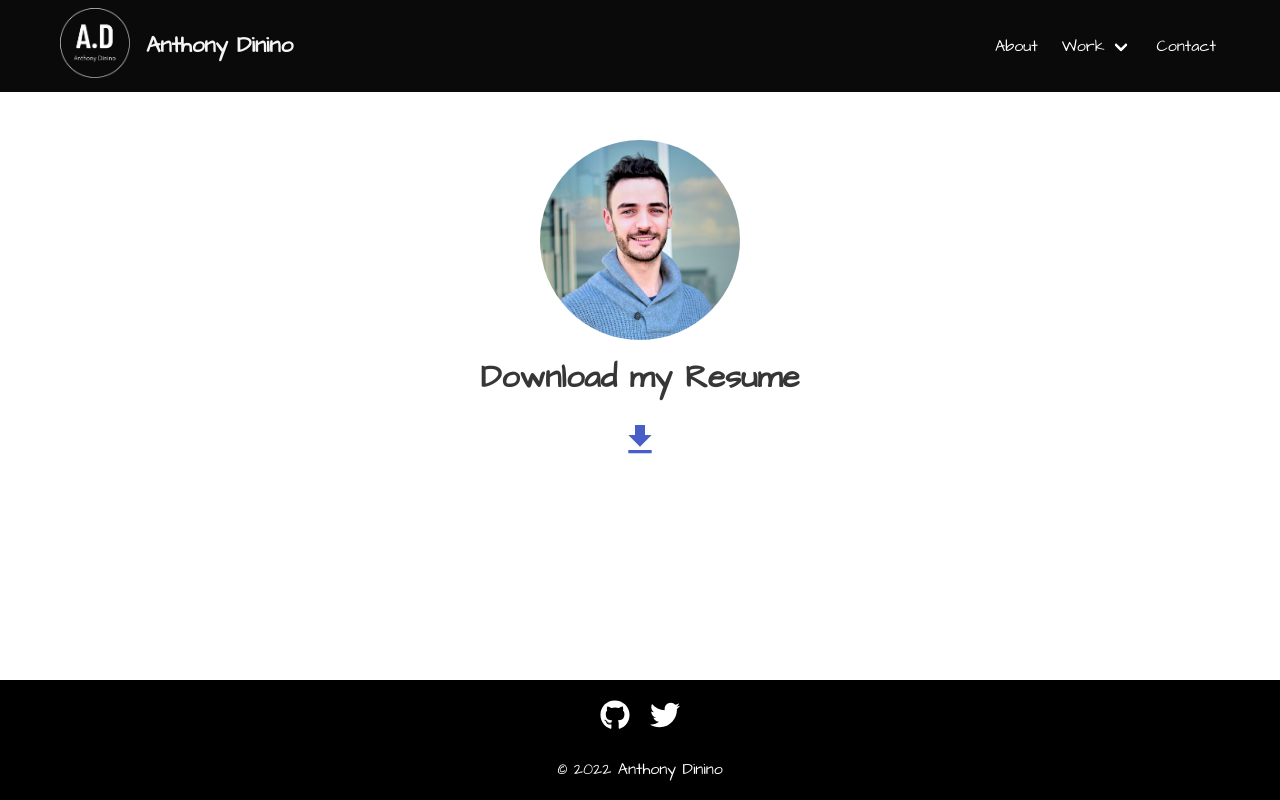
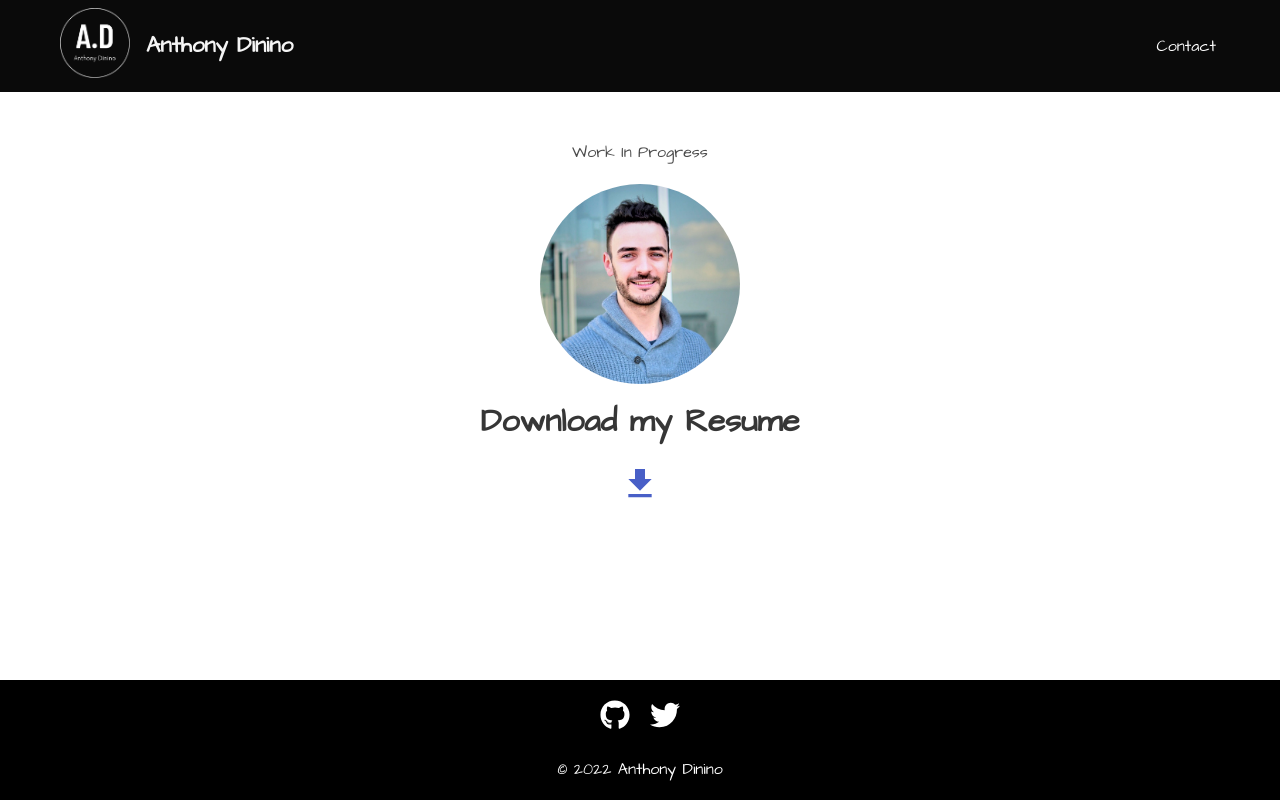
Before and after one commit to anthonydinino/portfoliov2, a Next.js app: page / in a window 1280 px wide. Built offline with nearby package versions, Linux system fonts and the light colour scheme.

Commit message:
Added mailto option on contact

```diff
--- a/components/Hero/Hero.module.scss
+++ b/components/Hero/Hero.module.scss
@@ -10,7 +10,7 @@
   position: relative;
   height: var(--image-size);
   width: var(--image-size);
-  margin-bottom: 20px;
+  margin: 20px 0;
 }
 
 .hero-image {
--- a/components/Hero/index.jsx
+++ b/components/Hero/index.jsx
@@ -5,6 +5,7 @@ import { MdFileDownload } from "react-icons/md";
 const Hero = () => {
   return (
     <div className={["section", styles["hero-section"]].join(" ")}>
+      <h6>Work In Progress</h6>
       <div className={styles["hero-image-container"]}>
         <Image
           className={styles["hero-image"]}
--- a/components/Navbar/index.jsx
+++ b/components/Navbar/index.jsx
@@ -38,23 +38,9 @@ const Navbar = () => {
           id="nav-links"
         >
           <div className="navbar-end">
-            <a className="navbar-item">About</a>
-            <div className="navbar-item has-dropdown is-hoverable">
-              <a className="navbar-link">Work</a>
-              <div className="navbar-dropdown">
-                <a className="navbar-item">VinylBits</a>
-                <hr className="navbar-divider" />
-                <a
-                  className="navbar-item"
-                  target="_blank"
-                  rel="noreferrer"
-                  href="https://anthonydinino.com.au"
-                >
-                  Old portfolio
-                </a>
-              </div>
-            </div>
-            <a className="navbar-item">Contact</a>
+            <a className="navbar-item" href="mailto:adinino1996@gmail.com">
+              Contact
+            </a>
           </div>
         </div>
       </div>
```
